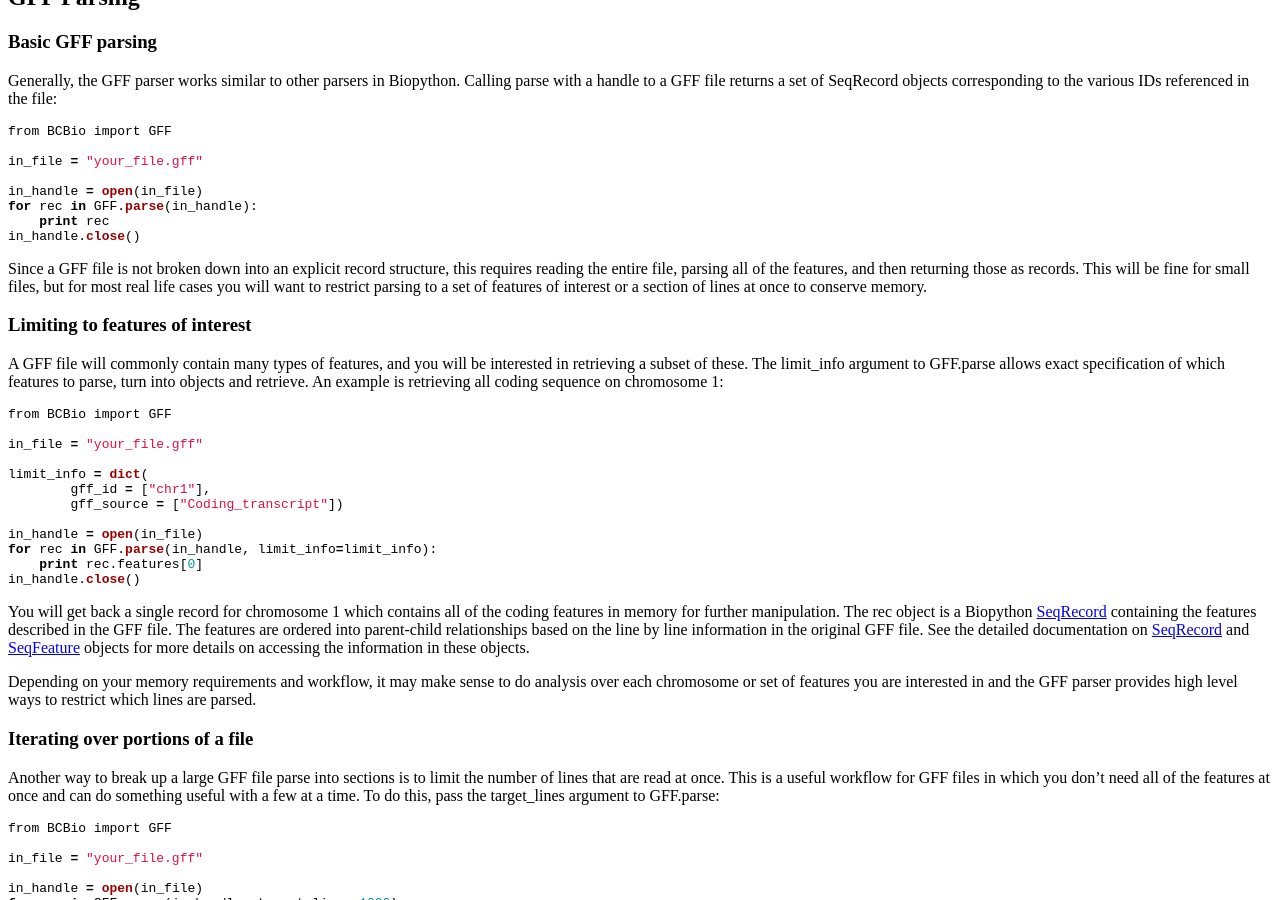
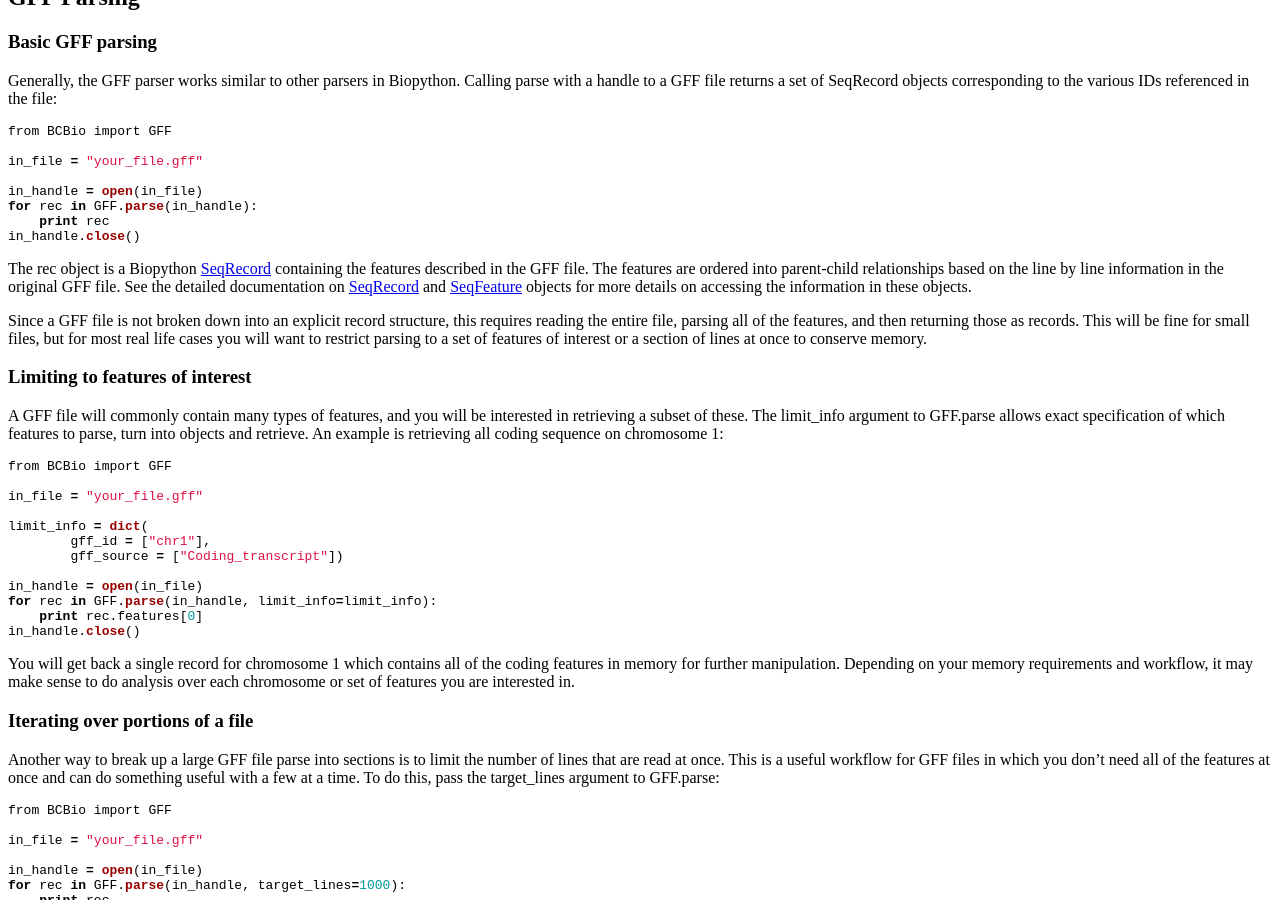
Before and after one commit to biopython/biopython.github.io, a Jekyll site: the page built from wiki/GFF_Parsing.md, in a window 1280 px wide and 900 px high, scrolled down 1977 px. Built offline with Jekyll 4.4.1, drawn with Linux system fonts in a browser that asks for light colours; part of the change alters nothing that is shown.

Commit message:
Change to wiki page

````diff
--- a/wiki/GFF_Parsing.md
+++ b/wiki/GFF_Parsing.md
@@ -181,6 +181,14 @@ for rec in GFF.parse(in_handle):
 in_handle.close()
 ```
 
+The rec object is a Biopython [SeqRecord](SeqRecord "wikilink")
+containing the features described in the GFF file. The features are
+ordered into parent-child relationships based on the line by line
+information in the original GFF file. See the detailed documentation on
+[SeqRecord](SeqRecord "wikilink") and
+[SeqFeature](http://biopython.org/DIST/docs/tutorial/Tutorial.html#sec:seq_features)
+objects for more details on accessing the information in these objects.
+
 Since a GFF file is not broken down into an explicit record structure,
 this requires reading the entire file, parsing all of the features, and
 then returning those as records. This will be fine for small files, but
@@ -211,19 +219,9 @@ in_handle.close()
 ```
 
 You will get back a single record for chromosome 1 which contains all of
-the coding features in memory for further manipulation. The rec object
-is a Biopython [SeqRecord](SeqRecord "wikilink") containing the features
-described in the GFF file. The features are ordered into parent-child
-relationships based on the line by line information in the original GFF
-file. See the detailed documentation on
-[SeqRecord](SeqRecord "wikilink") and
-[SeqFeature](http://biopython.org/DIST/docs/tutorial/Tutorial.html#sec:seq_features)
-objects for more details on accessing the information in these objects.
-
-Depending on your memory requirements and workflow, it may make sense to
-do analysis over each chromosome or set of features you are interested
-in and the GFF parser provides high level ways to restrict which lines
-are parsed.
+the coding features in memory for further manipulation. Depending on
+your memory requirements and workflow, it may make sense to do analysis
+over each chromosome or set of features you are interested in.
 
 ### Iterating over portions of a file
 
````
Also changed, not shown: 1 other file.
